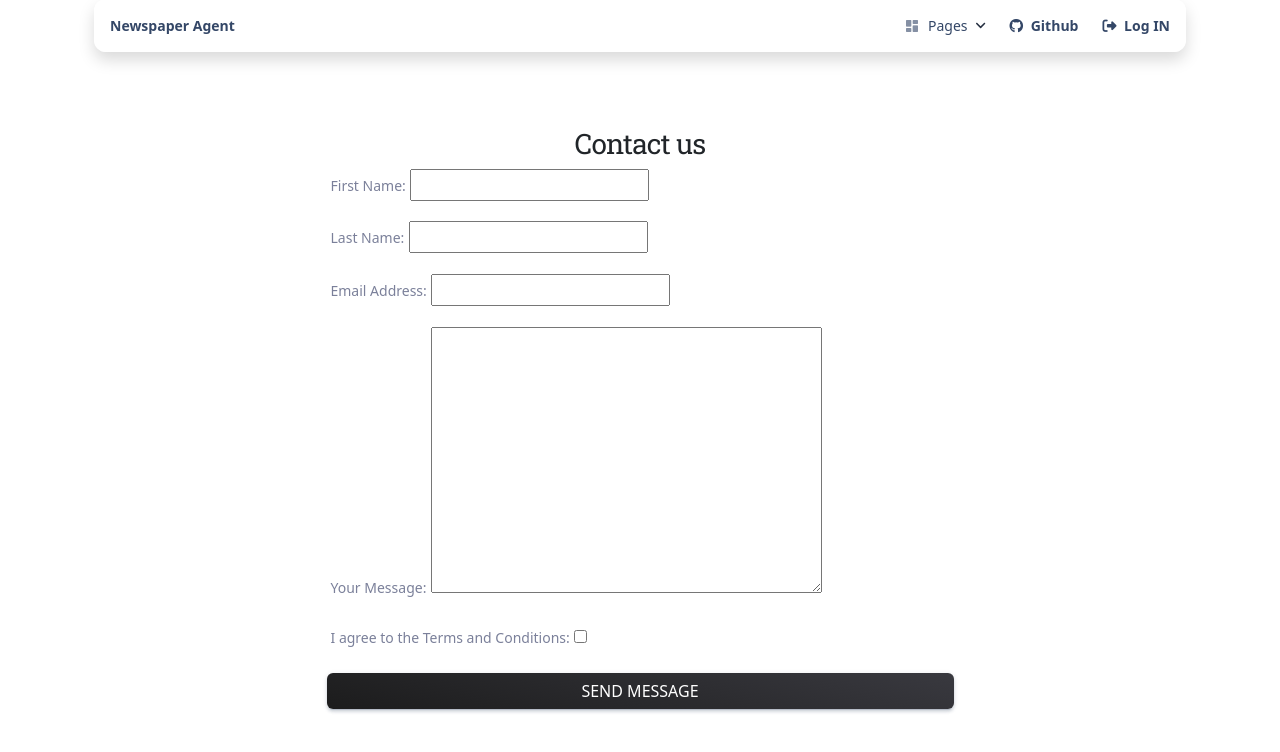
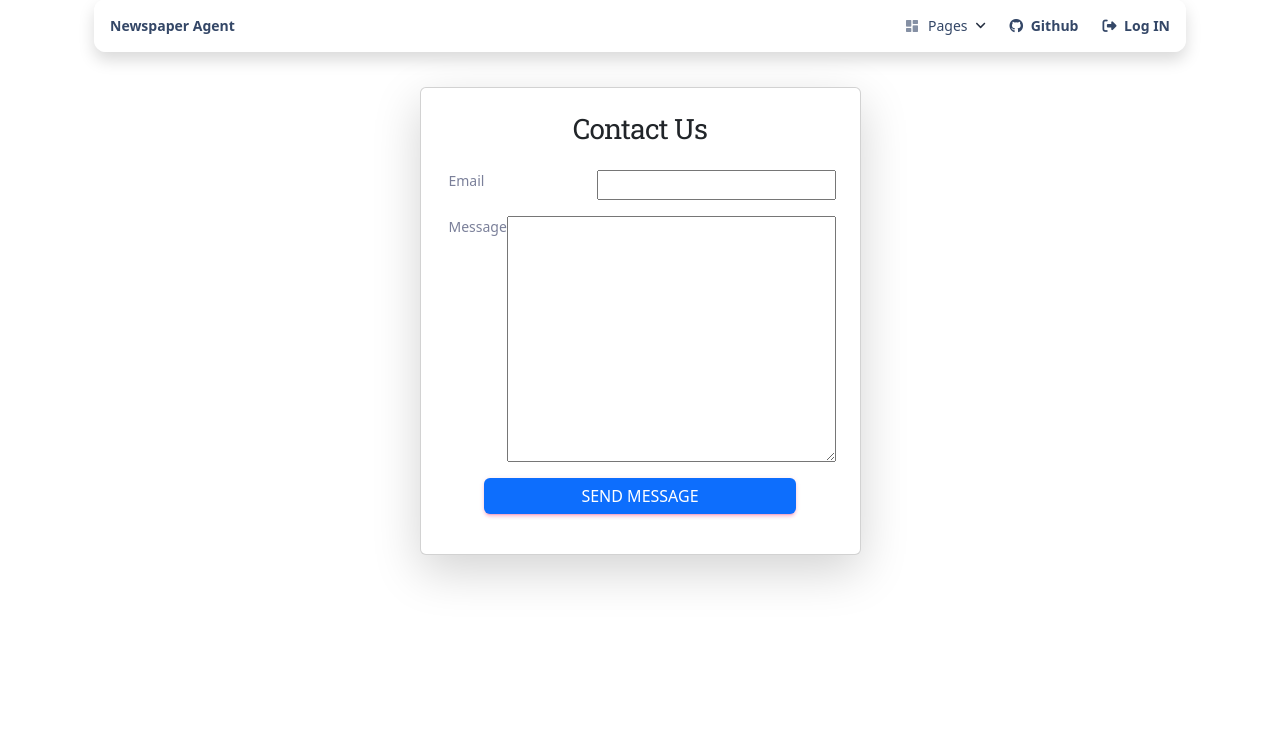
Before and after one commit to D1st3f/NewspaperAgency, a Django app: page /contact-us/ in a window 1280 px wide. Shown: the part 25-777 px from the top of the page. Run offline with Django 4.2, Linux system fonts and the light colour scheme; some libraries are stand-ins or nearby versions.

Commit message:
Fixed templates and added contact_us template

```diff
--- a/newspaper/forms.py
+++ b/newspaper/forms.py
@@ -31,8 +31,5 @@ class NewspaperForm(forms.ModelForm):
 
 
 class ContactForm(forms.Form):
-    first_name = forms.CharField(label='First Name', max_length=100)
-    last_name = forms.CharField(label='Last Name', max_length=100)
     email = forms.EmailField(label='Email Address')
     message = forms.CharField(label='Your Message', widget=forms.Textarea)
-    agree_terms = forms.BooleanField(label='I agree to the Terms and Conditions', required=True)
--- a/templates/newspaper/contact_us.html
+++ b/templates/newspaper/contact_us.html
@@ -3,17 +3,30 @@
   <title>Contact Us</title>
 {% endblock title %}
 {% block content %}
-  <div class="mt-8"></div>
-  <section>
-    <div class="container py-4">
+  <div class="mt-5"></div>
+  <section class="bg-white py-6">
+    <div class="container">
       <div class="row">
-        <div class="col-lg-7 mx-auto d-flex justify-content-center flex-column">
-          <h3 class="text-center">Contact us</h3>
-          <form role="form" id="contact-form" method="post" autocomplete="off">
-            {% csrf_token %}
-            {{ form.as_p }}
-            <button type="submit" class="btn bg-gradient-dark w-100">Send Message</button>
-          </form>
+        <div class="col-lg-5 mx-auto">
+          <div class="card shadow-lg p-4">
+            <h3 class="text-center mb-4">Contact Us</h3>
+            <form role="form" id="contact-form" method="post" autocomplete="off">
+              {% csrf_token %}
+              <div class="mb-3 text-start">
+                <div class="d-flex justify-content-between align-items-start">
+                  <label for="{{ form.email.id_for_label }}" class="form-label">Email</label>
+                  {{ form.email }}
+                </div>
+              </div>
+              <div class="mb-3 text-start">
+                <div class="d-flex justify-content-between align-items-start">
+                  <label for="{{ form.message.id_for_label }}" class="form-label">Message</label>
+                  {{ form.message }}
+                </div>
+              </div>
+              <button type="submit" class="btn btn-primary w-80 mx-auto d-block">Send Message</button>
+            </form>
+          </div>
         </div>
       </div>
     </div>
--- a/templates/newspaper/newspaper_confirm_delete.html
+++ b/templates/newspaper/newspaper_confirm_delete.html
@@ -6,7 +6,7 @@
 {% load crispy_forms_tags %}
 
 {% block content %}
-  <div class="mt-8"></div>
+  <div class="mt-7"></div>
   <h1>Delete post: <p style="font-size: 24px;">{{ newspaper.title }}</p></h1>
   <form action="" method="post">
     {% csrf_token %}
--- a/templates/newspaper/newspaper_detail.html
+++ b/templates/newspaper/newspaper_detail.html
@@ -5,7 +5,7 @@
 {% block content %}
 
   <div class="container mt-5">
-    <div class="mt-8"></div>
+    <div class="mt-7"></div>
     <div class="card">
       {% if newspaper.image %}
         <img src="{{ newspaper.image.url }}" alt="{{ newspaper.title }}" class="card-img-top img-fluid">
--- a/templates/newspaper/newspaper_form.html
+++ b/templates/newspaper/newspaper_form.html
@@ -7,7 +7,7 @@
 
 {% block content %}
   <div class="container mt-5">
-    <div class="mt-8"></div>
+    <div class="mt-7"></div>
     <h1>{{ object|yesno:"Update,Create" }} post.</h1>
     <form action="" method="post" novalidate class="mt-4">
       {% csrf_token %}
--- a/templates/registration/logged_out.html
+++ b/templates/registration/logged_out.html
@@ -3,7 +3,9 @@
 {% block title %} Signed OUT! {% endblock %}
 
 {% block content %}
-  <div class="page-header align-items-start min-vh-100" style="background-image: url('https://i.pinimg.com/originals/09/c0/26/09c0263dc7634794f9902f748db10d3a.jpg');" loading="lazy">
+  <div class="page-header align-items-start min-vh-100"
+       style="background-image: url('https://i.pinimg.com/originals/09/c0/26/09c0263dc7634794f9902f748db10d3a.jpg');"
+       loading="lazy">
     <span class="mask bg-gradient-dark opacity-6"></span>
     <div class="container my-auto">
       <div class="row">
@@ -31,7 +33,7 @@
                 <a href="/" class="btn bg-gradient-primary w-100 my-4 mb-2">Back !</a>
               </div>
               <div class="text-center">
-                  <a href="{% url 'login'%}" class="btn bg-gradient-primary w-100 my-4 mb-2">Sign IN</a>
+                <a href="{% url 'login' %}" class="btn bg-gradient-primary w-100 my-4 mb-2">Sign IN</a>
               </div>
               <p class="mt-4 text-sm text-center">
                 Don't have an account?
```
Also changed, not shown: templates/newspaper/newspaper_list.html (+4 -4 lines), data.json, newspaper/migrations/0006_alter_newspaper_options.py (added), newspaper/migrations/0007_alter_newspaper_options.py (added), newspaper/migrations/0008_alter_redactor_options.py (added), newspaper/migrations/0009_alter_newspaper_image.py (added), newspaper/migrations/0010_alter_newspaper_title.py (added). Lines whose indentation alone changed are shown as unchanged.
